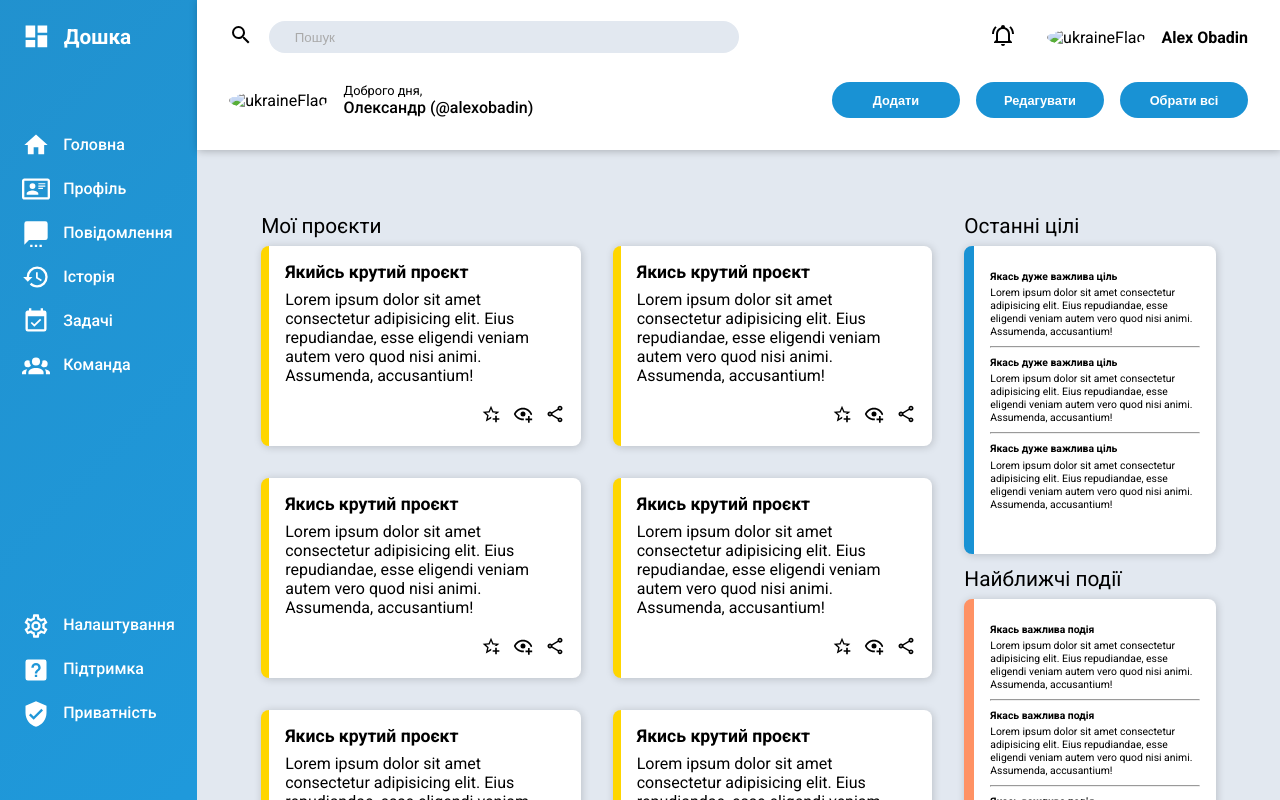
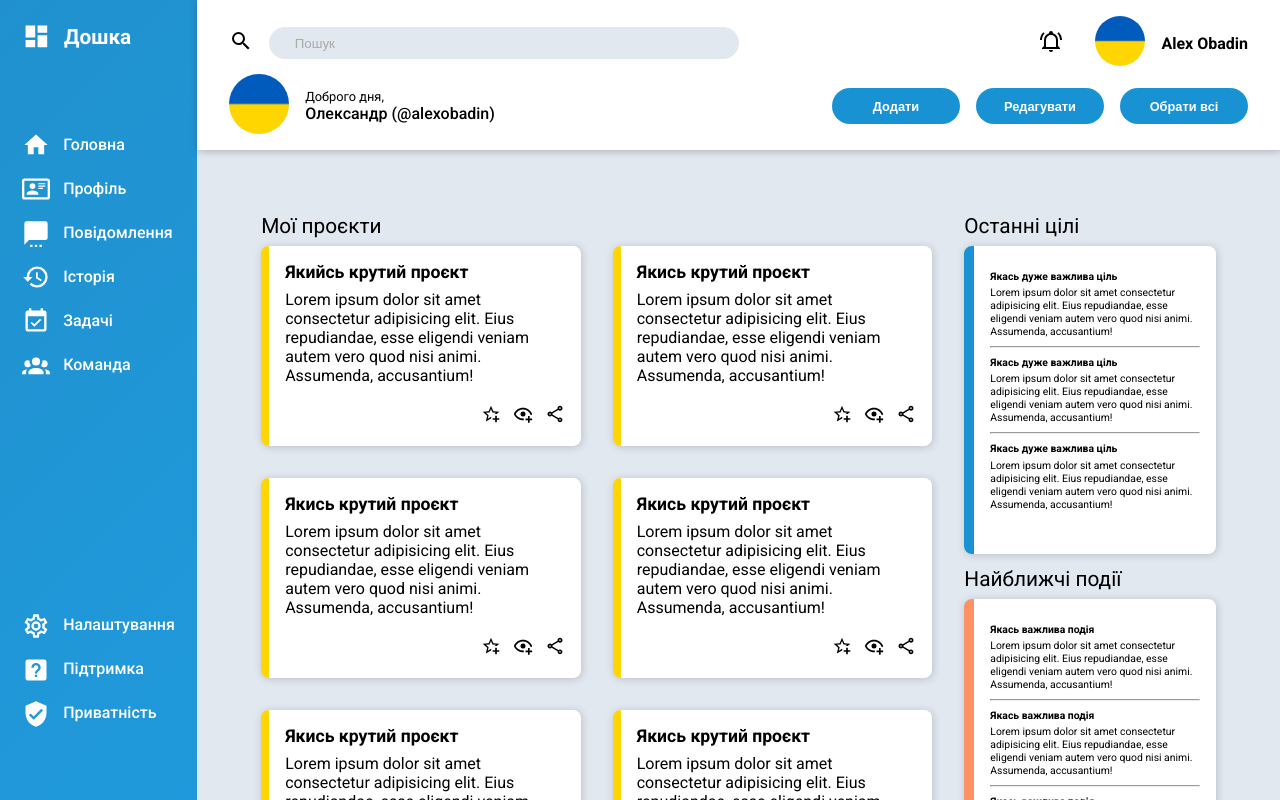
Before and after one commit to alexobadin/dashboard, a plain HTML site: page index.html in a window 1280 px wide. Drawn offline with Linux system fonts and the light colour scheme; the site is published under a folder, as on GitHub Pages, so addresses that start at the root find nothing.

Commit message:
fix some bugs

```diff
--- a/index.html
+++ b/index.html
@@ -146,14 +146,14 @@
             </svg>
           </a>
           <a href="/">
-            <img src="/img/Flag_of_Ukraine.svg.png" alt="ukraineFlag" />
+            <img src="img/Flag_of_Ukraine.svg.png" alt="ukraineFlag" />
           </a>
           <a class="profile-text" href="/"> Alex Obadin</a>
         </div>
 
         <div class="main-profile">
           <a class="main-img" href="/">
-            <img src="/img/Flag_of_Ukraine.svg.png" alt="ukraineFlag" />
+            <img src="img/Flag_of_Ukraine.svg.png" alt="ukraineFlag" />
           </a>
           <div class="text">
             <p>Доброго дня,</p>
```
